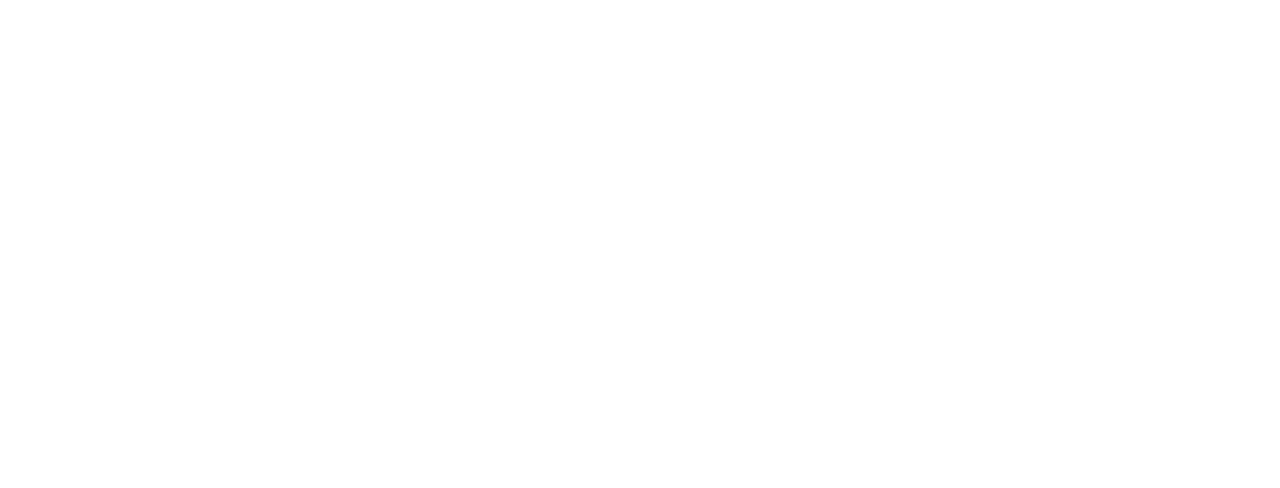
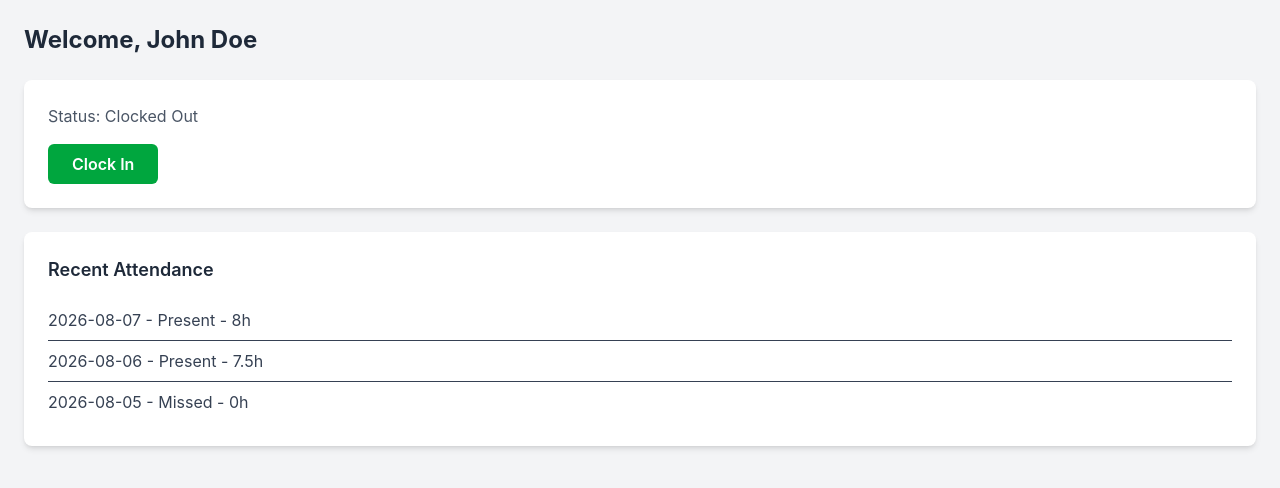
Before and after one commit to Keith-11th/Field-attendance-system, a React (Vite) app in the folder frontend/: page /student/dashboard in a window 1280 px wide. Before the commit this address had no page. Shown: the top 488 px of the page. Built offline with nearby package versions, Linux system fonts and the light colour scheme.

Commit message:
Style Student Dashboard with Tailwind

```diff
--- a/frontend/src/App.tsx
+++ b/frontend/src/App.tsx
@@ -1,5 +1,6 @@
 import { BrowserRouter, Routes, Route, Navigate } from 'react-router-dom'
 import Login from './components/Login'
+import StudentDashboard from './components/StudentDashboard'
 
 function App() {
   return (
@@ -7,6 +8,7 @@
       <Routes>
         <Route path="/" element={<Navigate to="/login" />} />
         <Route path="/login" element={<Login />} />
+        <Route path="/student/dashboard" element={<StudentDashboard />} />
       </Routes>
     </BrowserRouter>
   )
--- /dev/null
+++ b/frontend/src/components/StudentDashboard.tsx
@@ -0,0 +1,60 @@
+import { useState } from 'react'
+
+function StudentDashboard() {
+  const studentName = 'John Doe'
+  const [isClockedIn, setIsClockedIn] = useState(false)
+
+  const recentAttendance = [
+    { date: '2026-08-07', status: 'Present', hours: '8h' },
+    { date: '2026-08-06', status: 'Present', hours: '7.5h' },
+    { date: '2026-08-05', status: 'Missed', hours: '0h' },
+  ]
+
+  function handleClockToggle() {
+    setIsClockedIn(!isClockedIn)
+  }
+
+  return (
+    <div className="min-h-screen bg-gray-100 p-6">
+      <h1 className="mb-6 text-2xl font-bold text-gray-800">
+        Welcome, {studentName}
+      </h1>
+
+      <div className="mb-6 rounded-lg bg-white p-6 shadow-md">
+        <p className="mb-4 text-gray-600">
+          Status: {isClockedIn ? 'Clocked In' : 'Clocked Out'}
+        </p>
+
+        <button
+          onClick={handleClockToggle}
+          className={
+            isClockedIn
+              ? 'rounded-md bg-red-600 px-6 py-2 font-semibold text-white hover:bg-red-700'
+              : 'rounded-md bg-green-600 px-6 py-2 font-semibold text-white hover:bg-green-700'
+          }
+        >
+          {isClockedIn ? 'Clock Out' : 'Clock In'}
+        </button>
+      </div>
+
+      <div className="rounded-lg bg-white p-6 shadow-md">
+        <h2 className="mb-4 text-lg font-semibold text-gray-800">
+          Recent Attendance
+        </h2>
+
+        <ul>
+          {recentAttendance.map((record) => (
+            <li
+              key={record.date}
+              className="border-b py-2 text-gray-700 last:border-0"
+            >
+              {record.date} - {record.status} - {record.hours}
+            </li>
+          ))}
+        </ul>
+      </div>
+    </div>
+  )
+}
+
+export default StudentDashboard
```
